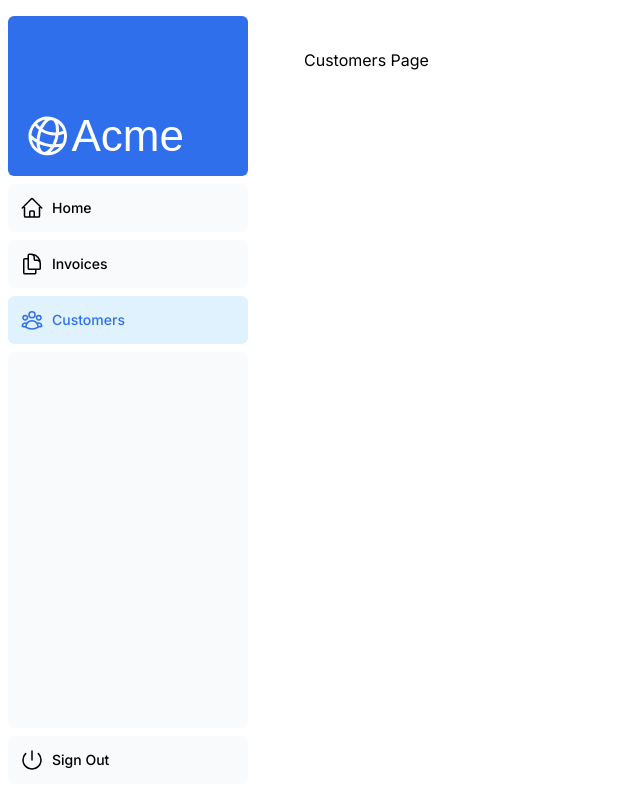
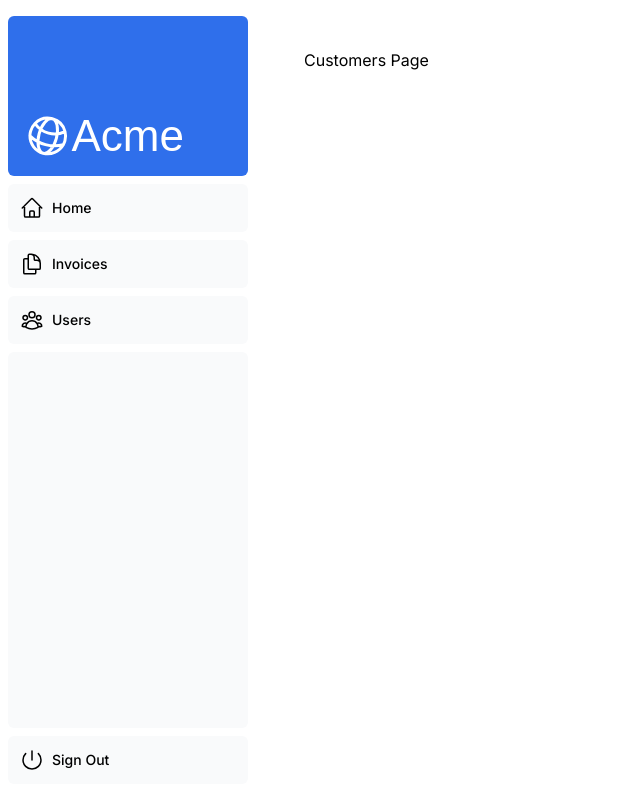
Before and after one commit to aumobongUNB2023/Attack-Tree, a Next.js app: page /dashboard/customers in a window 1280 px wide. Shown: the whole page, without its empty margins (0-640 px from the left). Built offline with nearby package versions, Linux system fonts and the light colour scheme; a web font is replaced by a local one.

Commit message:
Update nav-links.tsx

```diff
--- a/app/ui/dashboard/nav-links.tsx
+++ b/app/ui/dashboard/nav-links.tsx
@@ -18,7 +18,8 @@ const links = [
     href: '/dashboard/invoices',
     icon: DocumentDuplicateIcon,
   },
-  { name: 'Customers', href: '/dashboard/customers', icon: UserGroupIcon },
+  { name: 'Users', href: '/dashboard/users', icon: UserGroupIcon },
+  //{ name: 'Customers', href: '/dashboard/customers', icon: UserGroupIcon },
 ];
 
 export default function NavLinks() {
```
